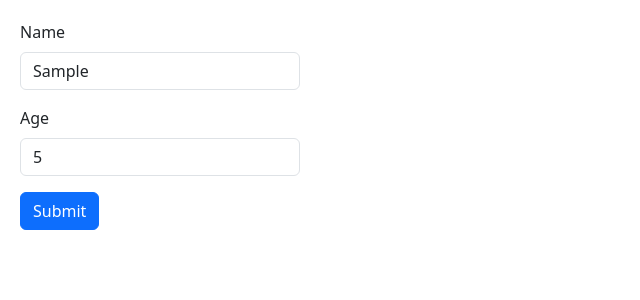
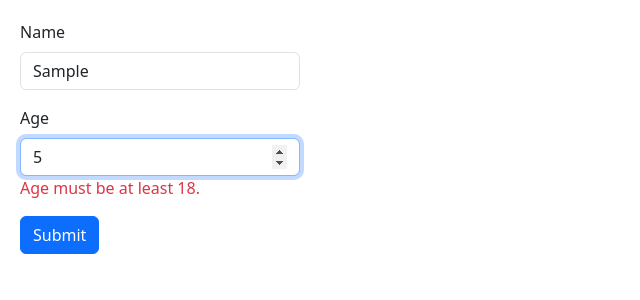
Before and after one commit to Scientific-Research/react-forms-MoHa, a React (Vite) app: page / in a window 1280 px wide. Both pictures are taken after typing "Sample", "5" into the empty fields and a click on the button "Submit". Shown: the top 300 px of the page, without its empty margins (0-640 px from the left). Built offline with nearby package versions, Linux system fonts and the light colour scheme.

Commit message:
Schema validation using Zod!

```diff
--- a/src/components/Form.tsx
+++ b/src/components/Form.tsx
@@ -4,11 +4,13 @@ import { z } from 'zod';
 import { zodResolver } from '@hookform/resolvers/zod';
 
 const schema = z.object({
-	name: z.string().min(3),
-	age: z.number().min(18),
+	name: z.string().min(3, { message: 'Name must be at least 3 characters.' }),
+	age: z
+		.number({ invalid_type_error: 'Age field is required!' })
+		.min(18, { message: 'Age must be at least 18.' }),
 });
 
-type FormData = z.infer<typeof schema>;
+type IFormData = z.infer<typeof schema>;
 
 // interface IFormData {
 // 	name: string;
@@ -21,7 +23,7 @@ const Form = () => {
 		register,
 		handleSubmit,
 		formState: { errors },
-	} = useForm<IFormData>();
+	} = useForm<IFormData>({ resolver: zodResolver(schema) });
 	// console.log(formState.errors);
 
 	const onSubmit = (data: FieldValues) => console.log(data);
@@ -80,16 +82,19 @@ const Form = () => {
 					className="form-control"
 					// value={name}
 					// onChange={handleChangeName}
-					{...register('name', { required: true, minLength: 3 })}
+					// {...register('name', { required: true, minLength: 3 })}
+					{...register('name')}
 				/>
-				{errors.name?.type === 'required' && (
+				{/* {errors.name?.type === 'required' && ( */}
+				{errors.name && (
 					<p className="text-danger">
-						The name must be at least three characters!
+						{/* The name must be at least three characters! */}
+						{errors.name.message}
 					</p>
 				)}
-				{errors.name?.type === 'minLength' && (
+				{/* {errors.name?.type === 'minLength' && (
 					<p className="text-danger">The name field is required!</p>
-				)}
+				)} */}
 			</div>
 			<div className="mb-3">
 				<label htmlFor="age" className="form-label">
@@ -103,10 +108,17 @@ const Form = () => {
 					className="form-control"
 					// value={age}
 					// onChange={handleChangeAge}
-					{...register('age', { required: true })}
+					// {...register('age', { required: true })}
+					{...register('age', { valueAsNumber: true })}
 				/>
-				{errors.age?.type === 'required' && (
+				{/* {errors.age?.type === 'required' && (
 					<p className="text-danger">The age field is required!</p>
+				)} */}
+				{errors.age && (
+					<p className="text-danger">
+						{/* The name must be at least three characters! */}
+						{errors.age.message}
+					</p>
 				)}
 			</div>
 			<button className="btn btn-primary" type="submit">
```
